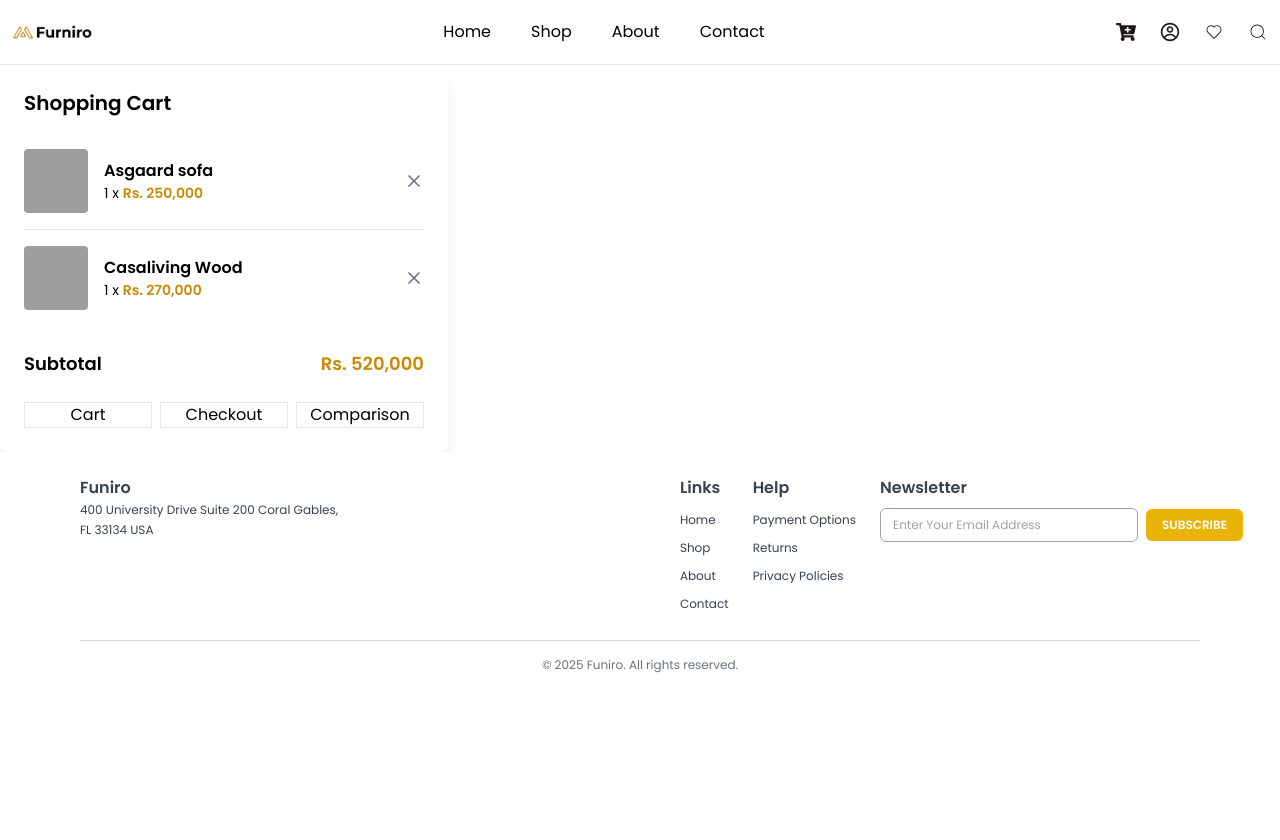
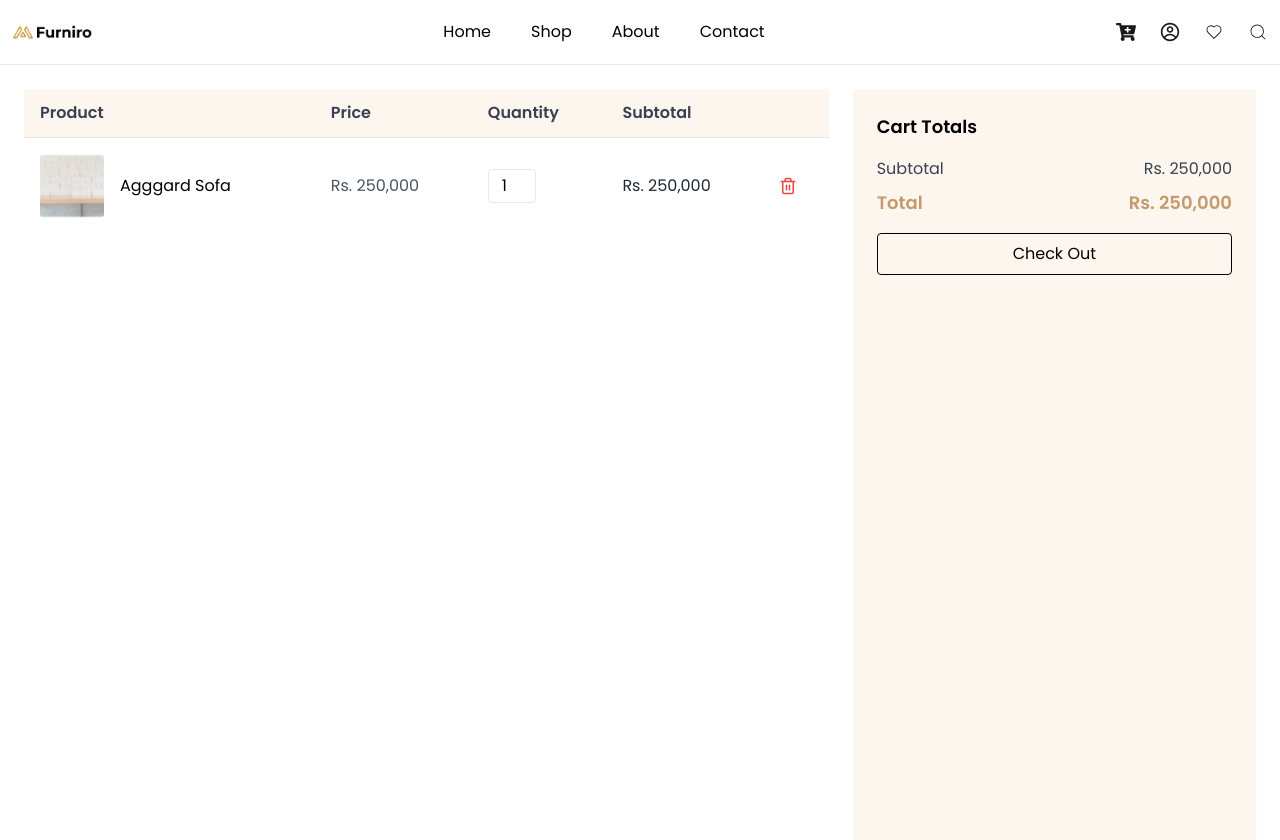
Before and after one commit to Govamarket/Furniture-Show-room, a React (Create React App) app: page /cart in a window 1280 px wide. Shown: the top 840 px of the page. Before the commit the page ends 800 px from the top, so only its background shows below. Built offline with nearby package versions, Linux system fonts and the light colour scheme; grey boxes are pictures that could not be loaded.

Commit message:
initial commit

```diff
--- a/src/Components/NavMenu/Header.js
+++ b/src/Components/NavMenu/Header.js
@@ -110,13 +110,17 @@ const Header = () => {
                 Rs. {subtotal.toLocaleString()}
               </span>
             </div>
-            <div className="mt-6 flex gap-2">
-              <button variant="outline" className="w-full border">
-                Cart
-              </button>
-              <button className="w-full border">Checkout</button>
+            <div className="mt-6 flex justify-evenly gap-2">
+              <Link to="/cart">
+                <button variant="outline" className="w-full p-2 border">
+                  Cart
+                </button>
+              </Link>
+              <Link to="/cart">
+                <button className="w-full border p-2">Checkout</button>
+              </Link>
               <Link to="/product-comparison">
-                <button variant="outline" className="w-full border">
+                <button variant="outline" className="w-full border p-2">
                   Comparison
                 </button>
               </Link>
--- a/src/Components/Pages/Cart.js
+++ b/src/Components/Pages/Cart.js
@@ -1,11 +1,86 @@
 import React from "react";
-import { FaCartPlus } from "react-icons/fa";
-import ShopCart from "./ShopCart";
+import productImg from "./../../Asset/productc.png";
+import { Trash2 } from "lucide-react";
+import InfoBanner from "./InfoBanner";
 
 const Cart = () => {
+  const price = 250000;
+
   return (
-    <div className="optional:drop-shadow-md">
-      <ShopCart />
+    <div>
+      <div className="flex flex-col md:flex-row justify-between p-6 gap-6 bg-white min-h-screen">
+        {/* Cart Table */}
+        <div className="w-full md:w-2/3">
+          <table className="w-full border-collapse">
+            <thead>
+              <tr className="bg-[#fdf6ef] text-left text-gray-700">
+                <th className="py-3 px-4">Product</th>
+                <th className="py-3 px-4">Price</th>
+                <th className="py-3 px-4">Quantity</th>
+                <th className="py-3 px-4">Subtotal</th>
+                <th className="py-3 px-4"></th>
+              </tr>
+            </thead>
+            <tbody>
+              <tr className="border-t">
+                {/* Product */}
+                <td className="flex items-center gap-4 py-4 px-4">
+                  <img
+                    src={productImg}
+                    alt="product"
+                    className="w-16 h-16 object-cover rounded"
+                  />
+                  <span>Agggard Sofa</span>
+                </td>
+
+                {/* Price */}
+                <td className="py-4 px-4 text-gray-600">
+                  Rs. {price.toLocaleString()}
+                </td>
+
+                {/* Quantity */}
+                <td className="py-4 px-4">
+                  <input
+                    type="number"
+                    defaultValue={1}
+                    className="w-12 px-2 py-1 border rounded text-center"
+                  />
+                </td>
+
+                {/* Subtotal */}
+                <td className="py-4 px-4 text-gray-800 font-medium">
+                  Rs. {price.toLocaleString()}
+                </td>
+
+                {/* Delete Icon */}
+                <td className="py-4 px-4 text-red-500 cursor-pointer">
+                  <Trash2 size={18} />
+                </td>
+              </tr>
+            </tbody>
+          </table>
+        </div>
+
+        {/* Cart Totals */}
+        <div className="w-full md:w-1/3 bg-[#fdf6ef] p-6 rounded shadow-sm">
+          <h2 className="text-lg font-semibold mb-4">Cart Totals</h2>
+          <div className="flex justify-between mb-2 text-gray-700">
+            <span>Subtotal</span>
+            <span>Rs. {price.toLocaleString()}</span>
+          </div>
+          <div className="flex justify-between font-semibold text-lg text-[#c49a6c] mb-4">
+            <span>Total</span>
+            <span>Rs. {price.toLocaleString()}</span>
+          </div>
+          <button className="w-full bg-transparent border border-black text-black py-2 rounded hover:bg-black hover:text-white transition-all duration-300">
+            Check Out
+          </button>
+        </div>
+      </div>
+
+      <section>
+        <InfoBanner />
+      </section>
     </div>
   );
 };
--- a/src/Components/Pages/InfoBanner.js
+++ b/src/Components/Pages/InfoBanner.js
@@ -1,5 +1,6 @@
 import { Trophy, ShieldCheck, Truck, Headphones } from "lucide-react"; // Icons
 import React from "react";
+// import { Link } from "react-router-dom";
 
 const InfoBanner = () => {
   const features = [
--- a/src/Components/Products/ProductCompare.js
+++ b/src/Components/Products/ProductCompare.js
@@ -5,6 +5,7 @@ import logoManu from "./../../Asset/MeuLogos.png";
 const ProductComparison = () => {
   console.log(ProductImg);
   return (
+    <div>
       <div
         className="relative w-full h-64 bg-cover bg-center"
         style={{
@@ -32,6 +33,7 @@ const ProductComparison = () => {
           </div>
         </div>
       </div>
+    </div>
   );
 };
 
```
Lines whose indentation alone changed are shown as unchanged.
